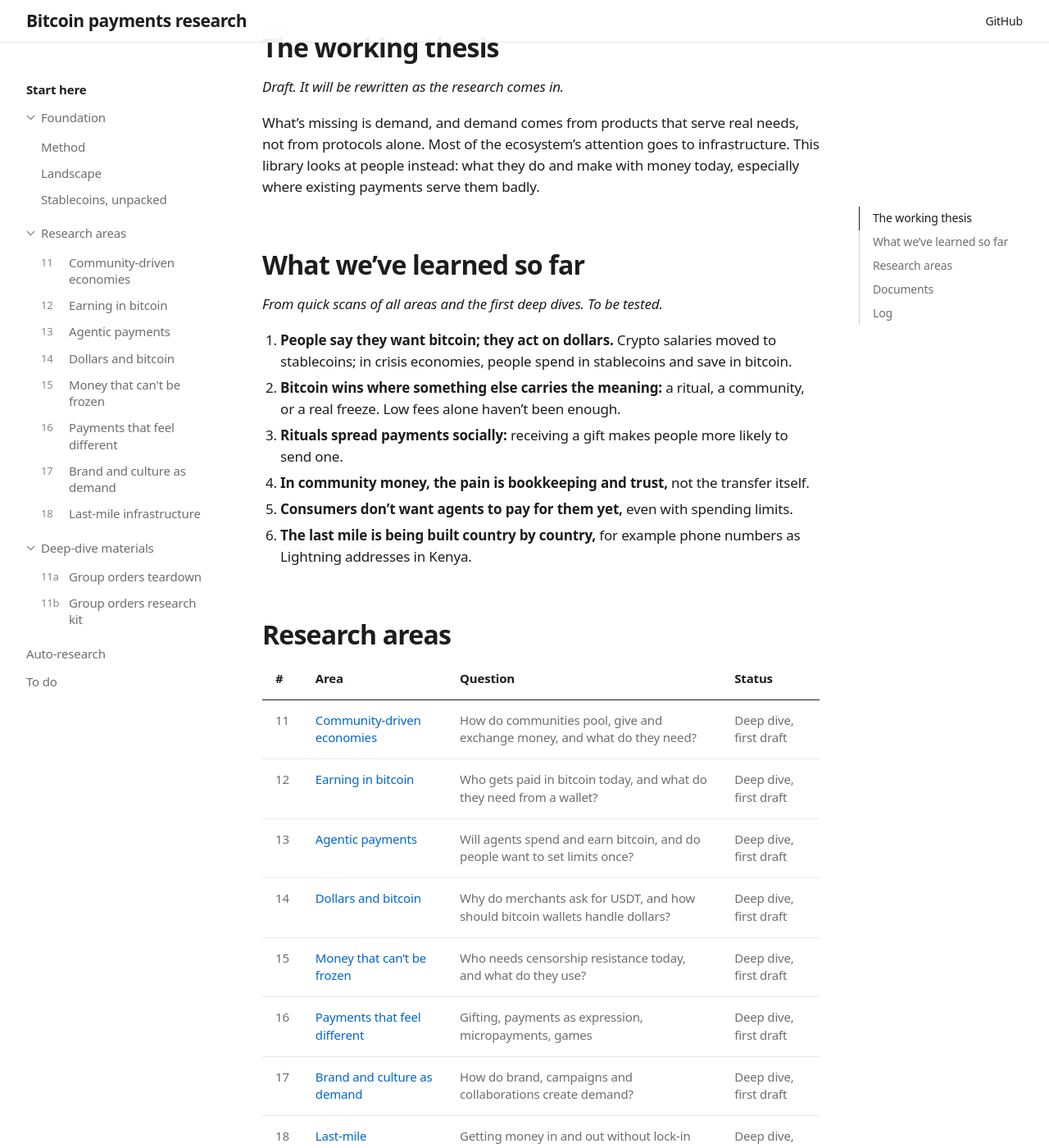
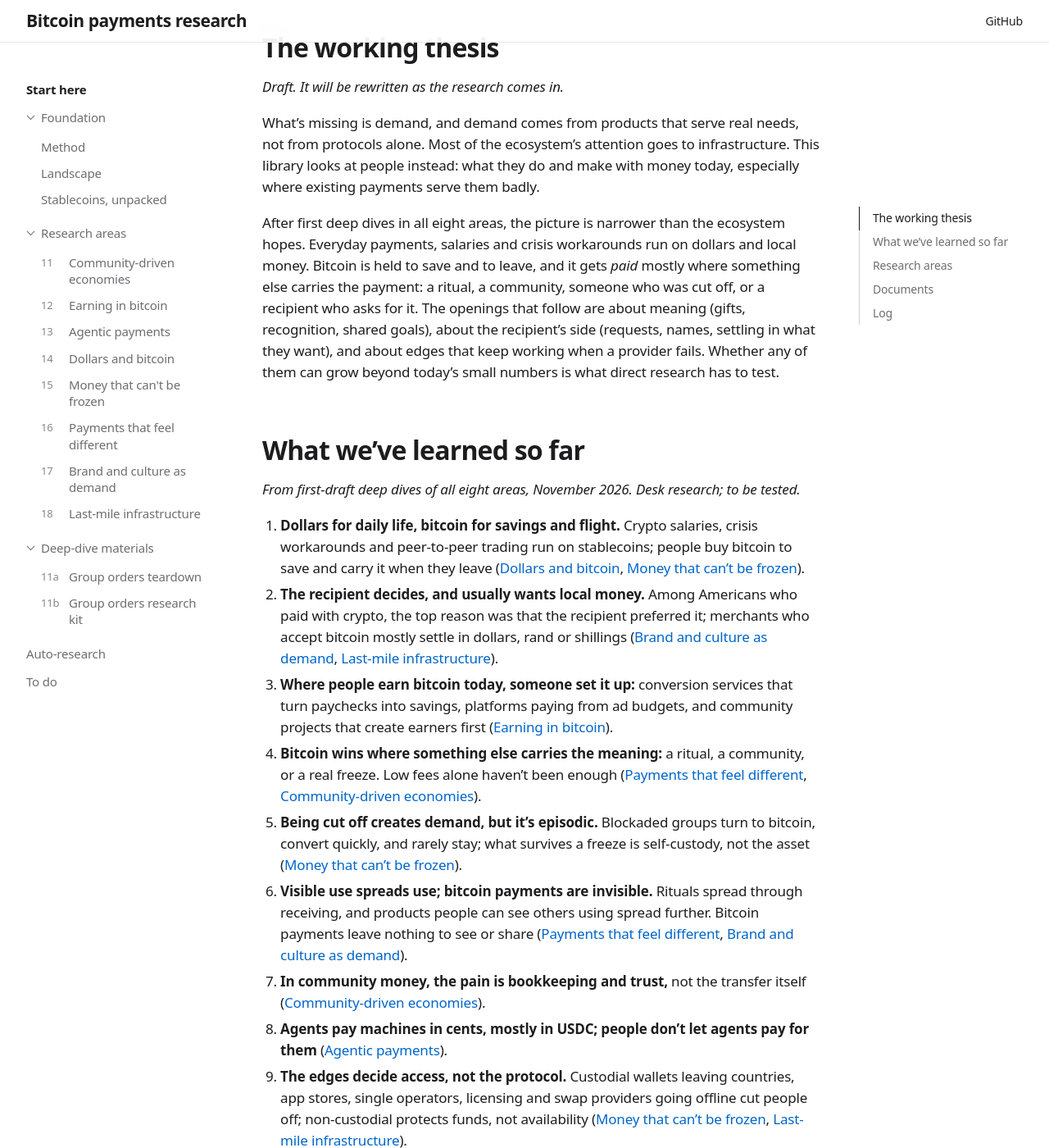
Before and after one commit to GBKS/bitcoin-payments-research, a Jekyll site: the page built from 00-start-here.md, in a window 1280 px wide and 1400 px high, scrolled down 590 px. Shown: the whole window at 82% size. Built offline with Jekyll 4.4.1, drawn with Linux system fonts in a browser that asks for light colours; our own code applies the rules of GitHub Pages for plain Markdown files; some of the changed text lies outside the part shown.

Commit message:
Revise Start here's working thesis and lessons from all deep dives
Adds a paragraph to the working thesis summarizing the eight first-draft
deep dives, and expands "What we've learned so far" from six to ten
points, each linked to its areas.

Co-Authored-By: Claude Opus 5.5 <noreply@anthropic.com>

```diff
--- a/00-start-here.md
+++ b/00-start-here.md
@@ -10,16 +10,22 @@ Bitcoin payment technology works better than ever, yet few people pay with bitco
 
 What's missing is demand, and demand comes from products that serve real needs, not from protocols alone. Most of the ecosystem's attention goes to infrastructure. This library looks at people instead: what they do and make with money today, especially where existing payments serve them badly.
 
+After first deep dives in all eight areas, the picture is narrower than the ecosystem hopes. Everyday payments, salaries and crisis workarounds run on dollars and local money. Bitcoin is held to save and to leave, and it gets *paid* mostly where something else carries the payment: a ritual, a community, someone who was cut off, or a recipient who asks for it. The openings that follow are about meaning (gifts, recognition, shared goals), about the recipient's side (requests, names, settling in what they want), and about edges that keep working when a provider fails. Whether any of them can grow beyond today's small numbers is what direct research has to test.
+
 ## What we've learned so far
 
-*From quick scans of all areas and the first deep dives. To be tested.*
+*From first-draft deep dives of all eight areas, November 2026. Desk research; to be tested.*
 
-1. **People say they want bitcoin; they act on dollars.** Crypto salaries moved to stablecoins; in crisis economies, people spend in stablecoins and save in bitcoin.
-2. **Bitcoin wins where something else carries the meaning:** a ritual, a community, or a real freeze. Low fees alone haven't been enough.
-3. **Rituals spread payments socially:** receiving a gift makes people more likely to send one.
-4. **In community money, the pain is bookkeeping and trust,** not the transfer itself.
-5. **Consumers don't want agents to pay for them yet,** even with spending limits.
-6. **The last mile is being built country by country,** for example phone numbers as Lightning addresses in Kenya.
+1. **Dollars for daily life, bitcoin for savings and flight.** Crypto salaries, crisis workarounds and peer-to-peer trading run on stablecoins; people buy bitcoin to save and carry it when they leave ([Dollars and bitcoin](14-dollars-and-bitcoin.md), [Money that can't be frozen](15-money-that-cant-be-frozen.md)).
+2. **The recipient decides, and usually wants local money.** Among Americans who paid with crypto, the top reason was that the recipient preferred it; merchants who accept bitcoin mostly settle in dollars, rand or shillings ([Brand and culture as demand](17-brand-and-culture-as-demand.md), [Last-mile infrastructure](18-last-mile-infrastructure.md)).
+3. **Where people earn bitcoin today, someone set it up:** conversion services that turn paychecks into savings, platforms paying from ad budgets, and community projects that create earners first ([Earning in bitcoin](12-earning-in-bitcoin.md)).
+4. **Bitcoin wins where something else carries the meaning:** a ritual, a community, or a real freeze. Low fees alone haven't been enough ([Payments that feel different](16-payments-that-feel-different.md), [Community-driven economies](11-community-driven-economies.md)).
+5. **Being cut off creates demand, but it's episodic.** Blockaded groups turn to bitcoin, convert quickly, and rarely stay; what survives a freeze is self-custody, not the asset ([Money that can't be frozen](15-money-that-cant-be-frozen.md)).
+6. **Visible use spreads use; bitcoin payments are invisible.** Rituals spread through receiving, and products people can see others using spread further. Bitcoin payments leave nothing to see or share ([Payments that feel different](16-payments-that-feel-different.md), [Brand and culture as demand](17-brand-and-culture-as-demand.md)).
+7. **In community money, the pain is bookkeeping and trust,** not the transfer itself ([Community-driven economies](11-community-driven-economies.md)).
+8. **Agents pay machines in cents, mostly in USDC; people don't let agents pay for them** ([Agentic payments](13-agentic-payments.md)).
+9. **The edges decide access, not the protocol.** Custodial wallets leaving countries, app stores, single operators, licensing and swap providers going offline cut people off; non-custodial protects funds, not availability ([Money that can't be frozen](15-money-that-cant-be-frozen.md), [Last-mile infrastructure](18-last-mile-infrastructure.md)).
+10. **Most published numbers measure reach, not use.** Merchants enabled, addresses created, endpoints listed and wash-traded volume are reported; payments made rarely are. Treat headline figures with care.
 
 ## Research areas
 
@@ -42,12 +48,12 @@ The list will change as research reveals new areas or merges existing ones.
 - [Method](01-method.md): how the research is done and written up
 - [Landscape](02-landscape.md): context from the wider conversation, including Spiral's recent posts, payments in numbers, and key projects
 - [Stablecoins, unpacked](03-stablecoins.md): what "stablecoins" actually covers, who wants dollars and who doesn't
-- `11`–`18`: one file per area, starting as quick scans
+- `11`–`18`: one file per area, each now a first-draft deep dive
 - [Group orders: a teardown of what managers built](11a-group-orders-teardown.md) and [Group orders: research kit](11b-group-orders-research-kit.md): the first direct research for area 11
 - [Auto-research](90-auto-research.md): where AI agents could check claims and keep numbers current, and a one-page pilot to test it
 
 ## Log
 
-- **November 10, 2026:** deep dives on dollars and bitcoin, money that can't be frozen, agentic payments, last-mile infrastructure, and brand and culture. Boltz's suspension added to Dollars and bitcoin and Stablecoins, unpacked; Square's merchant count reconciled in Landscape.
+- **November 10, 2026:** deep dives on dollars and bitcoin, money that can't be frozen, agentic payments, last-mile infrastructure, and brand and culture. Boltz's suspension added to Dollars and bitcoin and Stablecoins, unpacked; Square's merchant count reconciled in Landscape. Working thesis and lessons revised from all deep dives.
 - **November 9, 2026:** deep dive on earning in bitcoin. Auto-research pilot on Dollars and bitcoin; site published.
 - **November 8, 2026:** stablecoins page. Deep dive on payments that feel different (gifting and expression). Group orders teardown and research kit. Quick scans of all areas (12–18). Library set up; method and landscape drafted; community-driven economies added.
```
